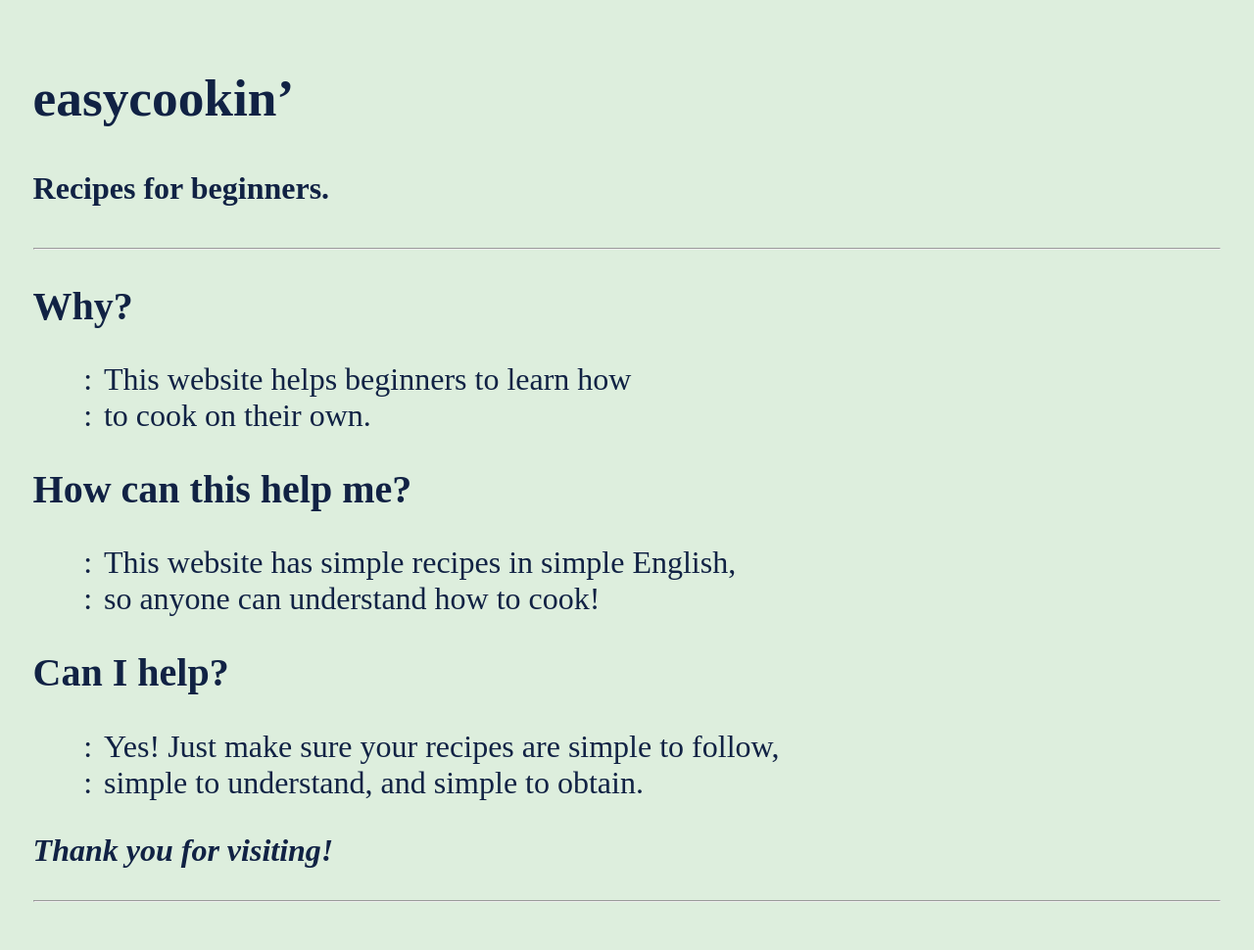
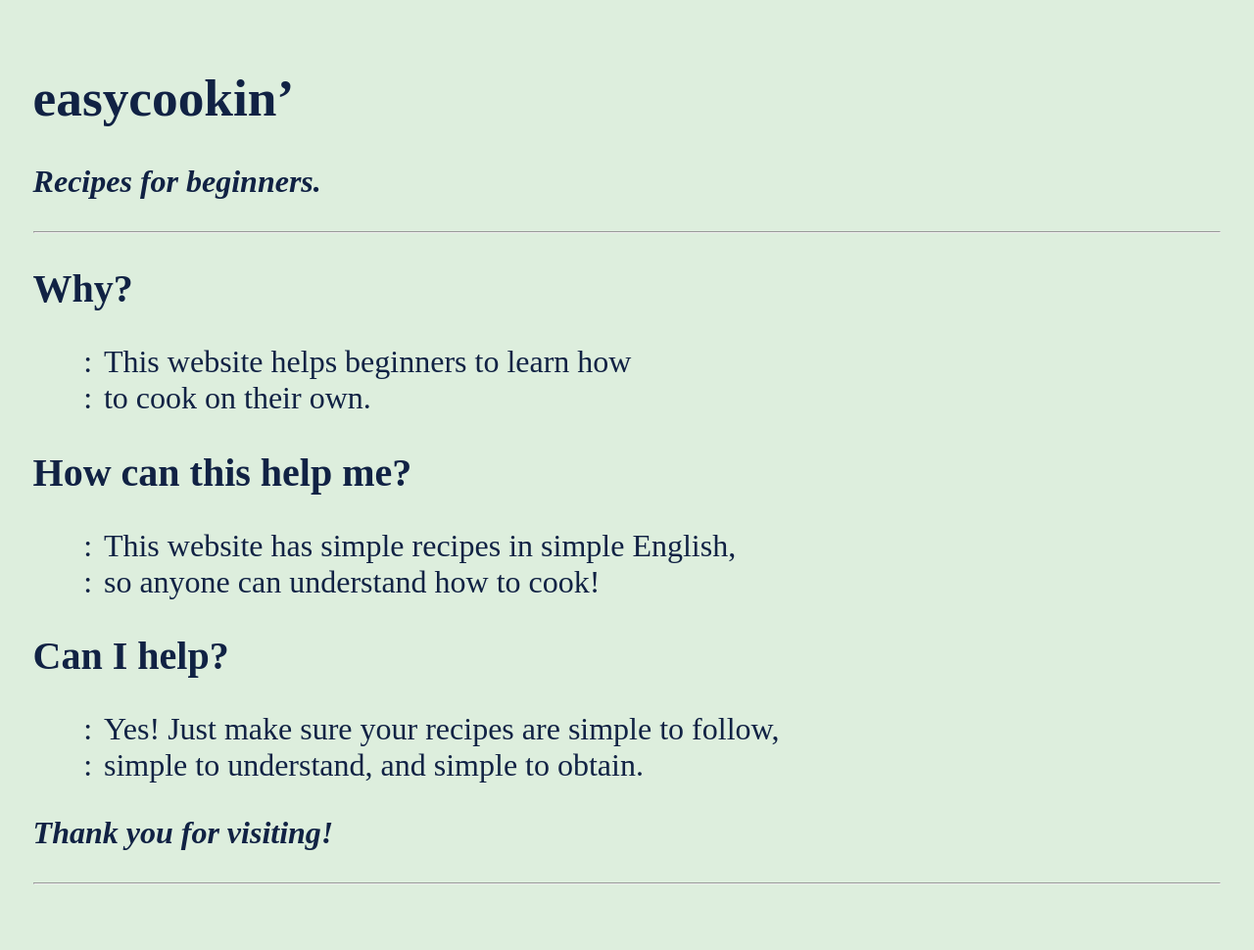
Before and after one commit to cca21/cca21.github.com, a Jekyll site: the page built from index.md, in a window 1280 px wide. Shown: the whole page at 98% size. Built offline with Jekyll 4.4.1, drawn with Linux system fonts in a browser that asks for light colours; our own code applies the rules of GitHub Pages for plain Markdown files.

```diff
--- a/index.md
+++ b/index.md
@@ -1,5 +1,5 @@
 # easycookin'
-#### Recipes for beginners.
+### Recipes for beginners.
 
 ***
 
```
